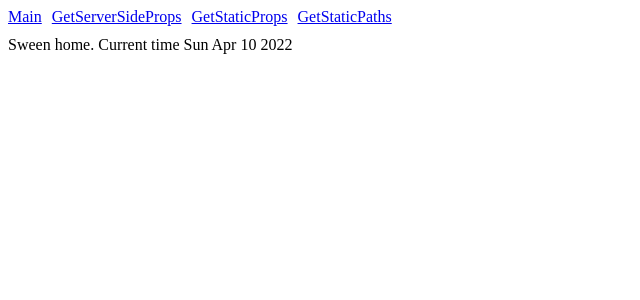
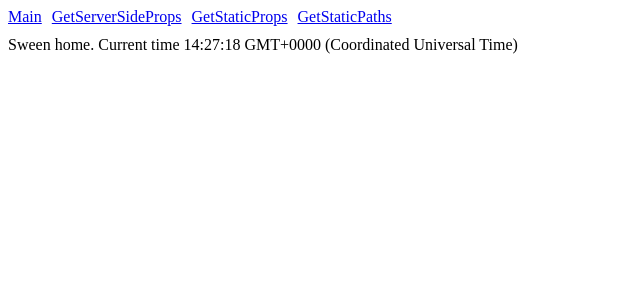
Before and after one commit to IvanPeleshok/nextjs-sample, a Next.js app: page / in a window 1280 px wide. Shown: the top 300 px of the page, without its empty margins (0-640 px from the left). Built offline with nearby package versions, Linux system fonts and the light colour scheme.

Commit message:
replace method in index

```diff
--- a/pages/index.tsx
+++ b/pages/index.tsx
@@ -8,7 +8,7 @@ interface IHomeProps {
 const Home: NextPage<IHomeProps> = ({time}) => {
   return (
     <>
-     {`Sween home. Current time ${new Date().toDateString()}`}
+     {`Sween home. Current time ${new Date().toTimeString()}`}
     </>
   )
 }
--- a/pages/ssg/[id].tsx
+++ b/pages/ssg/[id].tsx
@@ -8,7 +8,7 @@ export const getStaticPaths: GetStaticPaths = async (context) => {
             {   params: {   id: "1" }   },
             {   params: {   id: "2" }   },
         ],
-        fallback: "blocking",
+        fallback: true,
     };
 };
 
```
